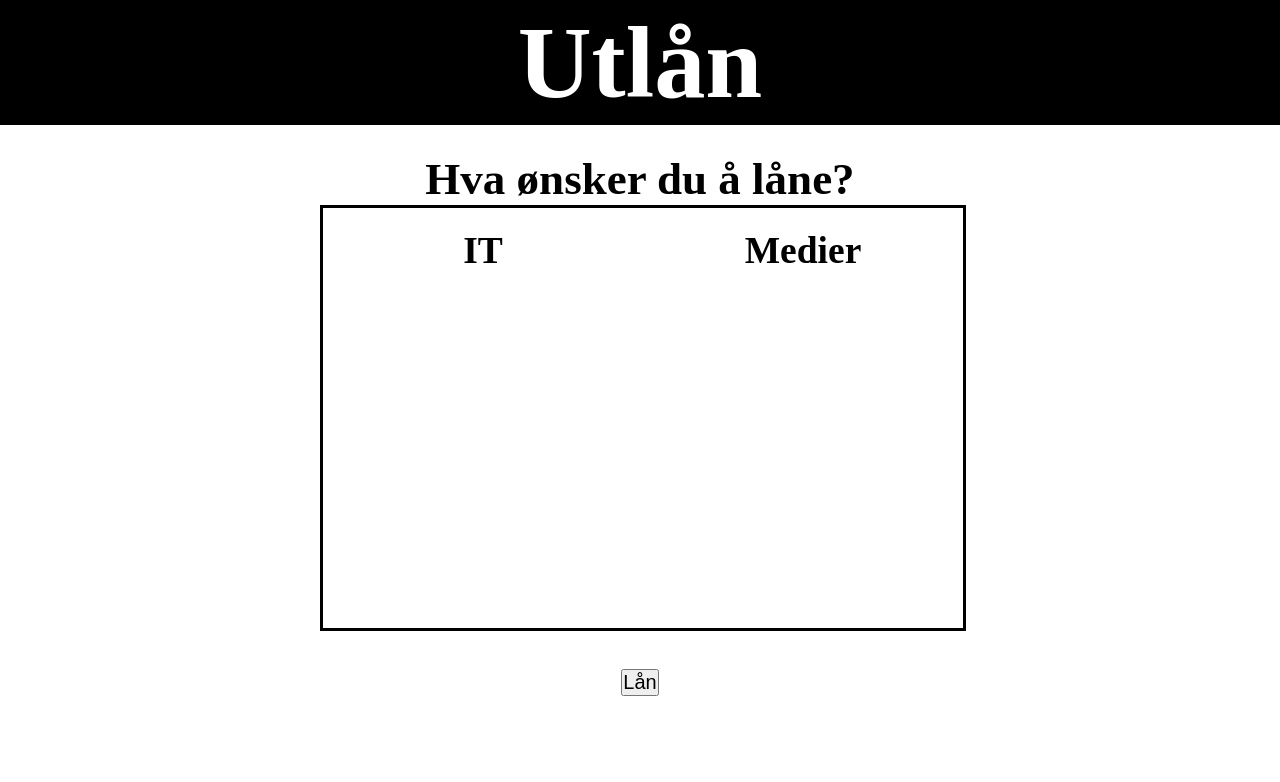
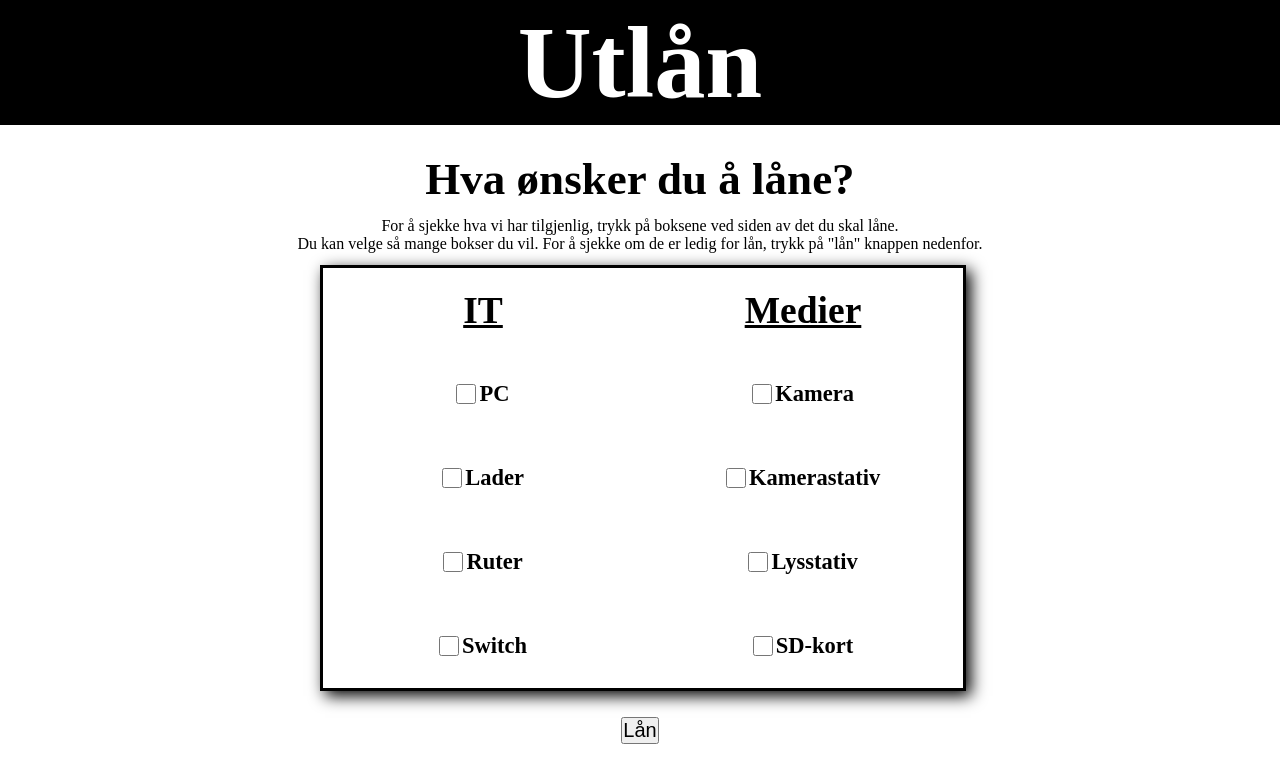
Before and after one commit to Mads004/School, a plain HTML site: page Utlan_av_utstyr/index.html in a window 1280 px wide. Drawn offline with Linux system fonts and the light colour scheme.

Commit message:
I dag har jeg jobbet videre med nettsiden. Jeg slet med griden i går, men jeg fikk fikset det i dag. Det var noe feil med divene som gjorde at alle divene havnet i en grid rute, isteden for de 10 forskjellige gridsa. Ellers, så la jeg til infoteksten og skygge på boksen. Jeg har også begynt på en knapp, som skal vise alle tingene brukeren har markert for å se hvor mange av den tingen som er ledig for å bli lånt. Jeg skal jobbe mer med php-filen og databasen i morgen.

```diff
--- a/Utlan_av_utstyr/index.html
+++ b/Utlan_av_utstyr/index.html
@@ -21,54 +21,59 @@
         <h2>Hva ønsker du å låne?</h2>
       </div>
 
+      <div class="content-how-to">
+        <p>For å sjekke hva vi har tilgjenlig, trykk på boksene ved siden av det du skal låne. <br> Du kan velge så mange bokser du vil. For å sjekke om de er ledig for lån, trykk på "lån" knappen nedenfor.</p>
+      </div>
+
       <!-- Tabellene -->
       <div class="content-sections">
 
-        <!-- IT Seksjon -->
+
         <div class="content-section-it">
           <div class="content-section-it-title">
-            <h2>IT</h2>
+            <u><h2>IT</h2></u>
+          </div>
+        </div>
+
+        <div class="content-section-medier">
+          <div class="content-section-medier-title">
+            <u><h2>Medier</h2></u>
+          </div>
+        </div>
+
+          <div class="content-section-it-pc" class="style-section">
+            <input class="checkboxes" type="checkbox"><h2>PC</h2>
           </div>
 
-          <div class="content-section-it-pc">
-            <h2></h2>
+          <div class="content-section-medier-kamera">
+            <input class="checkboxes" type="checkbox"><h2>Kamera</h2>
           </div>
 
           <div class="content-section-it-lader">
-            <h2></h2>
+            <input class="checkboxes" type="checkbox"><h2>Lader</h2>
           </div>
 
+          <div class="content-section-medier-kamerastativ">
+            <input class="checkboxes" type="checkbox"><h2>Kamerastativ</h2>
+          </div>
+
+
           <div class="content-section-it-ruter">
-            <h2></h2>
+            <input class="checkboxes" type="checkbox"><h2>Ruter</h2>
+          </div>
+
+          <div class="content-section-medier-lysstativ">
+            <input class="checkboxes" type="checkbox"><h2>Lysstativ</h2>
           </div>
 
           <div class="content-section-it-switch">
-            <h2></h2>
-          </div>
-        </div>
-
-        <!-- Medie Seksjon -->
-        <div class="content-section-medier">
-          <div class="content-section-medier-title">
-            <h2>Medier</h2>
+            <input class="checkboxes" type="checkbox"><h2>Switch</h2>
           </div>
 
-          <div class="content-section-medier-kamera">
-            <h2></h2>
+          <div class="content-section-medier-sdkort">
+            <input class="checkboxes" type="checkbox"><h2>SD-kort</h2>
           </div>
 
-          <div class="content-section-medier-kamerastativ">
-            <h2></h2>
-          </div>
-
-          <div class="content-section-medier-lysstativ">
-            <h2></h2>
-          </div>
-
-          <div class="content-section-medier-sdkort ">
-            <h2></h2>
-          </div>
-        </div>
 
       </div>
 
--- a/Utlan_av_utstyr/style.css
+++ b/Utlan_av_utstyr/style.css
@@ -15,7 +15,7 @@
 }
 
 #content{
-  height: 600px;
+  height: 660px;
 }
 
 .content-title{
@@ -28,11 +28,21 @@
   width: 100%;
 }
 
+.content-how-to{
+  display: flex;
+  justify-content: center;
+  align-items: center;
+  height: 60px;
+  width: 100%;
+  text-align: center;
+}
+
 .content-sections{
   height: 420px;
   width: 50%;
   margin-left: 25%;
   border: 3px solid black;
+  box-shadow: 5px 5px 15px;
   text-align: center;
   display: grid;
   justify-content: center;
@@ -41,39 +51,45 @@
 }
 
 /* IT Row */
-.content-section-it{
+.content-section-it, .content-section-it-title{
   display: flex;
   justify-content: center;
   align-items: center;
+  font-size: 25px;
 }
 
-.content-section-it-title,
 .content-section-it-pc,
 .content-section-it-lader,
 .content-section-it-ruter,
 .content-section-it-switch{
   display: flex;
   justify-content: center;
-  align-items: flex-end;
+  align-items: center;
+  font-size: 15px;
+}
+
+/* Medier Row */
+.content-section-medier, .content-section-medier-title{
+  display: flex;
+  justify-content: center;
+  align-items: center;
   font-size: 25px;
 }
 
-/* Medier Row */
-.content-section-medier{
-  display: flex;
-  justify-content: center;
-  align-items: center;
-}
-
-.content-section-medier-title,
 .content-section-medier-kamera,
 .content-section-medier-kamerastativ,
 .content-section-medier-lysstativ,
 .content-section-medier-sdkort{
   display: flex;
   justify-content: center;
-  align-items: flex-end;
-  font-size: 25px;
+  align-items: center;
+  font-size: 15px;
+}
+
+.checkboxes{
+  width: 20px;
+  height: 20px;
+  margin-right: 1%;
 }
 
 /* Submit Button */
@@ -85,6 +101,6 @@ button:hover{
 .btn-submit{
   display: flex;
   justify-content: center;
-  margin-top: 1.5%;
+  margin-top: 1%;
   font-size: 20px;
 }
```
Also changed, not shown: 1 other file.
